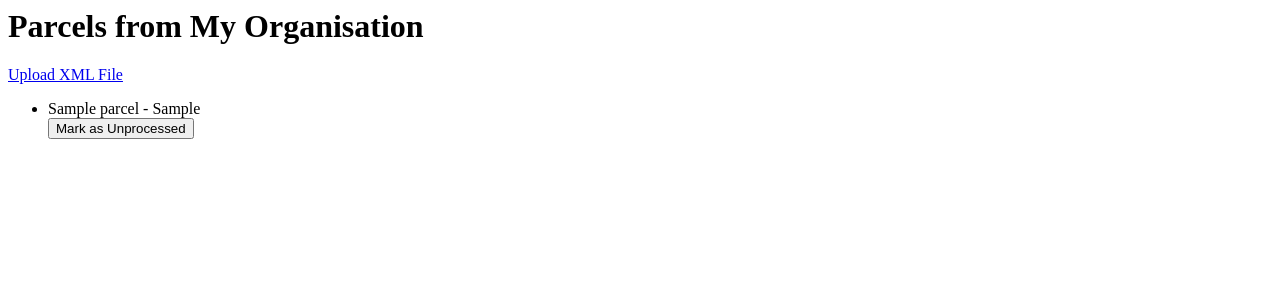
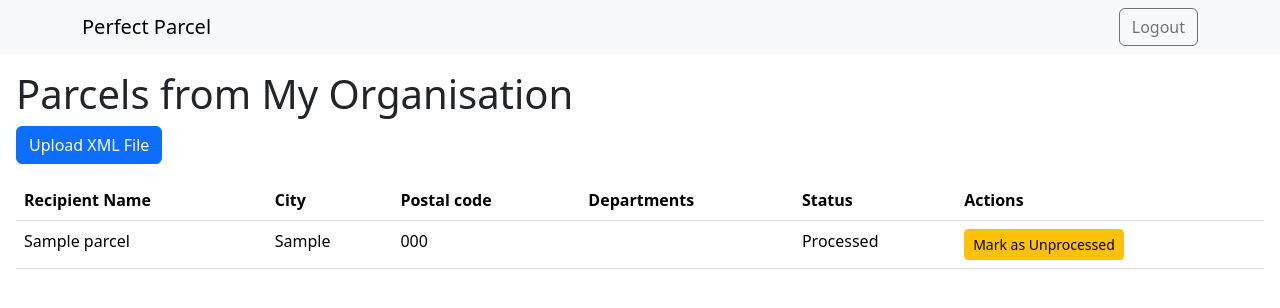
Before and after one commit to johantenbroeke/teelor_assessment, a Django app: page /parcels/ in a window 1280 px wide. Shown: the top 308 px of the page. Run offline with Django 5.2, Linux system fonts and the light colour scheme; a user stored in the database is signed in; tables that the repository leaves empty hold one stand-in row (values such as "Sample post").

Commit message:
added some simple bootstrap styles to templates

```diff
--- /dev/null
+++ b/src/perfect_parcel/parcel/templates/base.html
@@ -0,0 +1,27 @@
+<!doctype html>
+<html lang="en">
+  <head>
+    <meta charset="utf-8">
+    <meta name="viewport" content="width=device-width, initial-scale=1">
+    <title>Bootstrap demo</title>
+    <link href="https://cdn.jsdelivr.net/npm/bootstrap@5.3.2/dist/css/bootstrap.min.css" rel="stylesheet" integrity="sha384-T3c6CoIi6uLrA9TneNEoa7RxnatzjcDSCmG1MXxSR1GAsXEV/Dwwykc2MPK8M2HN" crossorigin="anonymous">
+  </head>
+  <body>
+    <body>
+    <nav class="navbar navbar-expand navbar-light bg-light">
+        <div class="container">
+            <span class="navbar-brand mb-0 h1">Perfect Parcel</span>
+            <div class="ml-auto">
+                <form action="{% url 'logout' %}" method="post">
+                    {% csrf_token %}
+                    <button type="submit" class="btn btn-outline-secondary">Logout</button>
+                </form>
+            </div>
+        </div>
+    </nav>
+
+    {% block content %}{% endblock %}
+
+    <script src="https://cdn.jsdelivr.net/npm/bootstrap@5.3.2/dist/js/bootstrap.bundle.min.js" integrity="sha384-C6RzsynM9kWDrMNeT87bh95OGNyZPhcTNXj1NW7RuBCsyN/o0jlpcV8Qyq46cDfL" crossorigin="anonymous"></script>
+  </body>
+</html>
--- a/src/perfect_parcel/parcel/templates/user_organisation_parcels.html
+++ b/src/perfect_parcel/parcel/templates/user_organisation_parcels.html
@@ -1,23 +1,48 @@
-<html>
-<head>
-    <title>Parcels from My Organisation</title>
-</head>
-<body>
+{% extends "base.html" %}
+{% block content %}
+
+<div class="p-3">
 <h1>Parcels from My Organisation</h1>
-    <p><a href="{% url 'upload_xml' %}">Upload XML File</a></p>
-    <ul>
+<p><a href="{% url 'upload_xml' %}" class="btn btn-primary">Upload XML File</a></p>
+<table class="table">
+    <thead>
+        <tr>
+            <th>Recipient Name</th>
+            <th>City</th>
+            <th>Postal code</th>
+            <th>Departments</th>
+            <th>Status</th>
+            <th>Actions</th>
+        </tr>
+    </thead>
+    <tbody>
         {% for parcel in parcels %}
-            <li>{{ parcel.recipient_name }} - {{ parcel.city }}</li>
+        <tr>
+            <td>{{ parcel.recipient_name }}</td>
+            <td>{{ parcel.city }}</td>
+            <td>{{ parcel.postal_code }}</td>
+            <td>
                 {% for dep in parcel.allocated_departments %}
-                <li>{{ dep.name }}</li>
+                    <span class="badge bg-primary mr-2">{{ dep.name }}</span>{% if not forloop.last %}, {% endif %}
                 {% endfor %}
+            </td>
+            <td>{{ parcel.processed|yesno:"Processed,Unprocessed" }}</td>
+            <td>
                 <form method="post" action="{% url 'toggle_processed' parcel.id %}">
                     {% csrf_token %}
-                <button type="submit">{% if parcel.processed %}Mark as Unprocessed{% else %}Mark as Processed{% endif %}</button>
+                    <button type="submit" class="btn btn-sm {% if parcel.processed %}btn-warning{% else %}btn-success{% endif %}">
+                        {% if parcel.processed %}Mark as Unprocessed{% else %}Mark as Processed{% endif %}
+                    </button>
                 </form>
+            </td>
+        </tr>
         {% empty %}
-            <li>No parcels available.</li>
+        <tr>
+            <td colspan="5">No parcels available.</td>
+        </tr>
         {% endfor %}
-    </ul>
-</body>
-</html>
+    </tbody>
+</table>
+</div>
+
+{% endblock %}
--- a/src/perfect_parcel/parcel/views.py
+++ b/src/perfect_parcel/parcel/views.py
@@ -56,7 +56,7 @@ class UploadXMLView(View):
             logger.exception(e)
             return HttpResponse("Error processing XML file", status=400)
 
-        return HttpResponse("XML File processed successfully")
+        return HttpResponseRedirect(reverse("organisation_parcels"))
 
     def get(self, request, *args, **kwargs):
         return render(request, self.template_name)
--- a/src/perfect_parcel/perfect_parcel/settings.py
+++ b/src/perfect_parcel/perfect_parcel/settings.py
@@ -110,7 +110,7 @@ TIME_ZONE = "UTC"
 
 USE_I18N = True
 
-USE_TZ = False
+USE_TZ = True
 
 
 # Static files (CSS, JavaScript, Images)
--- a/src/perfect_parcel/perfect_parcel/urls.py
+++ b/src/perfect_parcel/perfect_parcel/urls.py
@@ -15,6 +15,7 @@ Including another URLconf
     2. Add a URL to urlpatterns:  path('blog/', include('blog.urls'))
 """
 from django.contrib import admin
+from django.contrib.auth.views import LogoutView
 from django.urls import path
 
 from parcel import views
@@ -33,4 +34,5 @@ urlpatterns = [
         views.ToggleParcelProcessedView.as_view(),
         name="toggle_processed",
     ),
+    path("logout/", LogoutView.as_view(next_page="login"), name="logout"),
 ]
```
Also changed, not shown: src/perfect_parcel/parcel/templates/login.html (+27 -16 lines), src/perfect_parcel/parcel/templates/upload.html (+23 -13 lines). Lines whose indentation alone changed are shown as unchanged.
